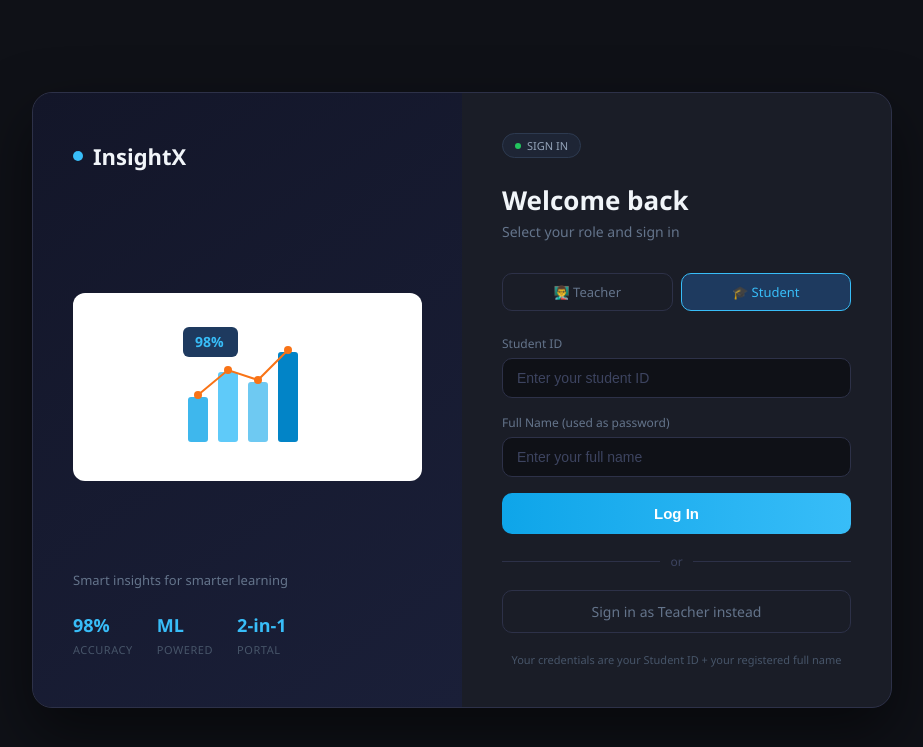
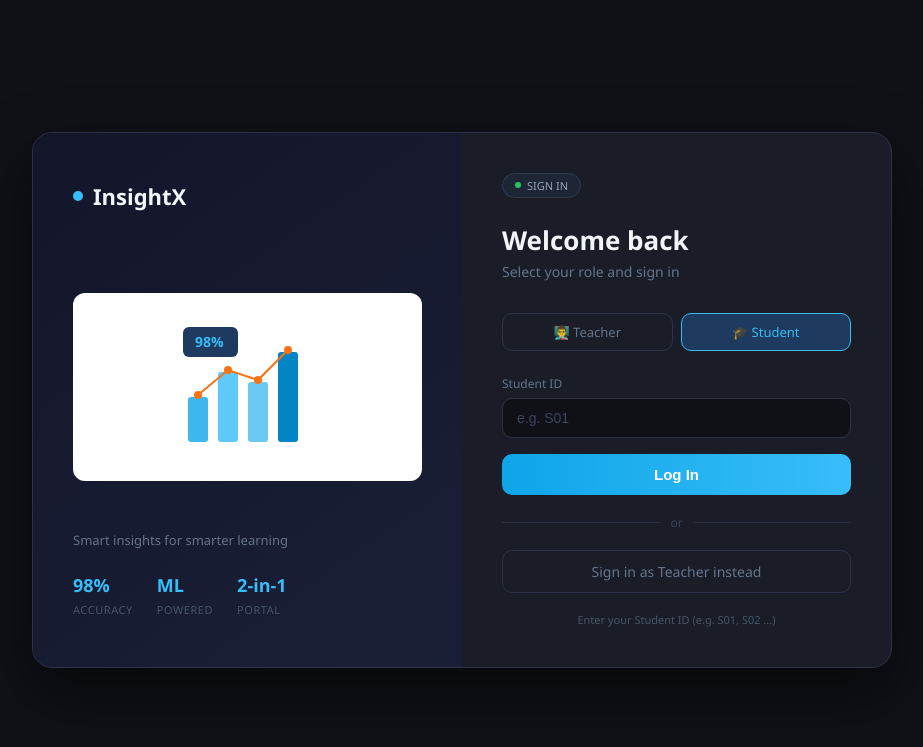
Before and after one commit to HarshSen-hub/STUD_, a Flask app: page /student/login in a window 1280 px wide. Shown: the top 747 px of the page, without its empty margins (178-1101 px from the left). Run offline with Flask 3, Linux system fonts and the light colour scheme.

Commit message:
Update student login form placeholders and hints

```diff
--- a/templates/student/login.html
+++ b/templates/student/login.html
@@ -186,11 +186,7 @@
     <form method="POST">
       <div>
         <label>Student ID</label>
-        <input type="text" name="student_id" placeholder="Enter your student ID" required autocomplete="off"/>
-      </div>
-      <div>
-        <label>Full Name (used as password)</label>
-        <input type="text" name="name" placeholder="Enter your full name" required autocomplete="off"/>
+        <input type="text" name="student_id" placeholder="e.g. S01" required autocomplete="off"/>
       </div>
       <button type="submit" class="btn-login">Log In</button>
     </form>
@@ -198,7 +194,7 @@
     <div class="divider">or</div>
     <a href="/login" class="btn-teacher">Sign in as Teacher instead</a>
 
-    <p class="hint">Your credentials are your Student ID + your registered full name</p>
+    <p class="hint">Enter your Student ID (e.g. S01, S02 ...)</p>
   </div>
 
 </div>
```
